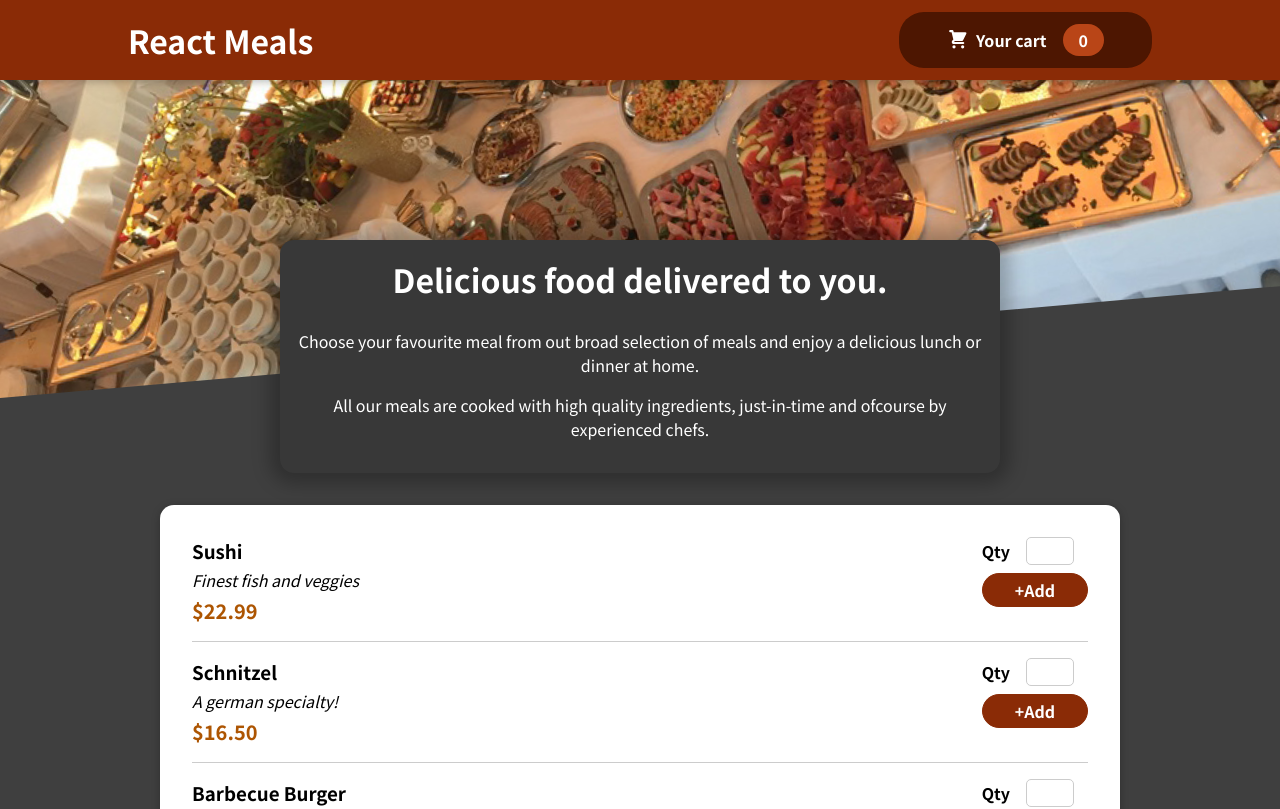
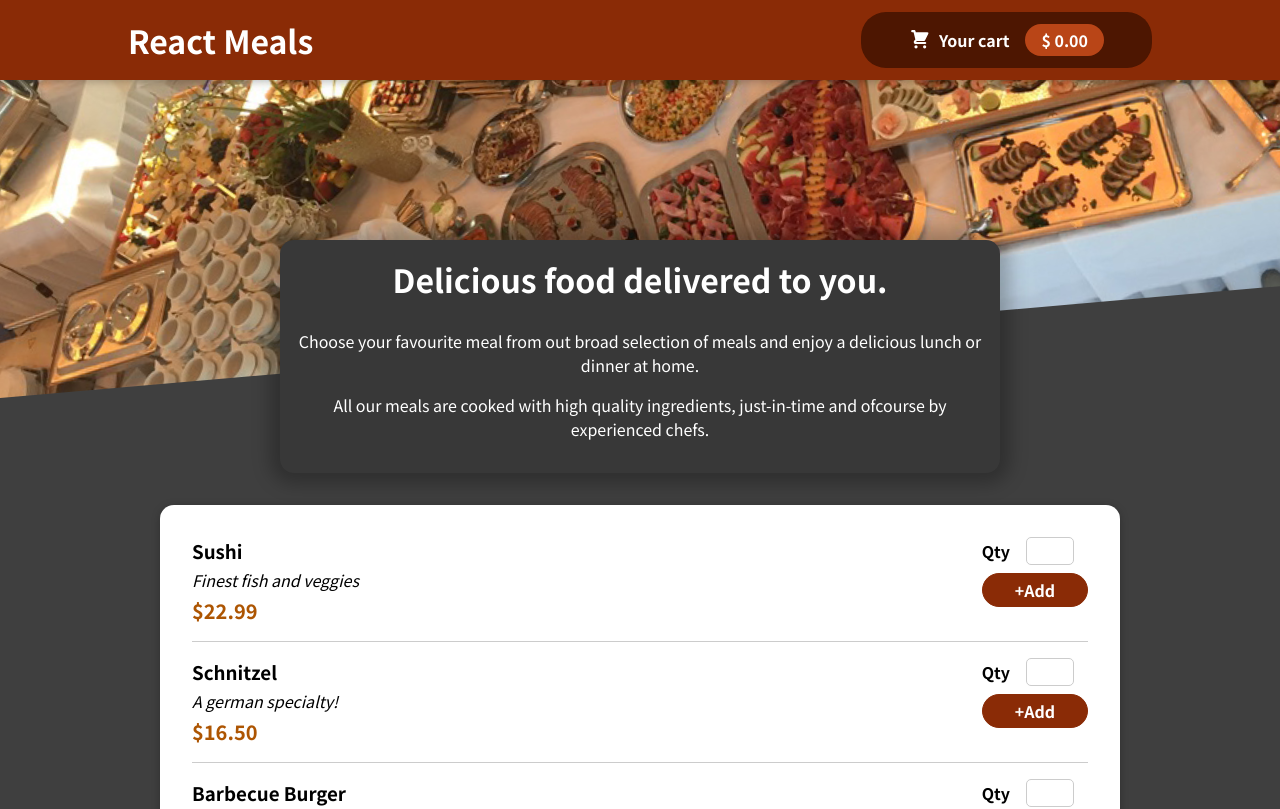
Before and after one commit to gopalmishra047/swiggy, a React (Create React App) app: page / in a window 1280 px wide. Shown: the top 809 px of the page. Built offline with nearby package versions, Linux system fonts and the light colour scheme.

Commit message:
animate cart button whenever total amount changes

```diff
--- a/src/components/Layout/HeaderCartButton.js
+++ b/src/components/Layout/HeaderCartButton.js
@@ -1,22 +1,41 @@
-import React, { useContext } from 'react';
+import React, { useContext, useState, useEffect } from 'react';
 import CartContext from '../../store/cart-context';
 import CartIcon from '../Cart/CartIcon';
 import classes from './HeaderCartButton.module.css';
 
 const HeaderCartButton = (props) => {
   const ctx = useContext(CartContext);
+  const [animateButton, setAnimateButton] = useState(false);
+  // const numberOfItemsInCart = ctx.items.reduce((currentNumber, item) => {
+  //   return currentNumber + item.amount;
+  // }, 0);
 
-  const numberOfItemsInCart = ctx.items.reduce((currentNumber, item) => {
-    return currentNumber + item.amount;
-  }, 0);
+  const totalAmount = ctx.totalAmount.toFixed(2);
+
+  const buttonClasses = `${classes.button} ${
+    animateButton ? classes.bump : ''
+  }`;
+
+  useEffect(() => {
+    if (ctx.items.length === 0) {
+      return;
+    }
+    setAnimateButton(true);
+    const timer = setTimeout(() => {
+      setAnimateButton(false);
+    }, 300);
+    return () => {
+      clearTimeout(timer);
+    };
+  }, [ctx.items]);
 
   return (
-    <button className={classes.button} onClick={props.onClick}>
+    <button className={buttonClasses} onClick={props.onClick}>
       <span className={classes.icon}>
         <CartIcon />
       </span>
       <span>Your cart</span>
-      <span className={classes.badge}>{numberOfItemsInCart}</span>
+      <span className={classes.badge}>{`$ ${totalAmount}`}</span>
     </button>
   );
 };
```
